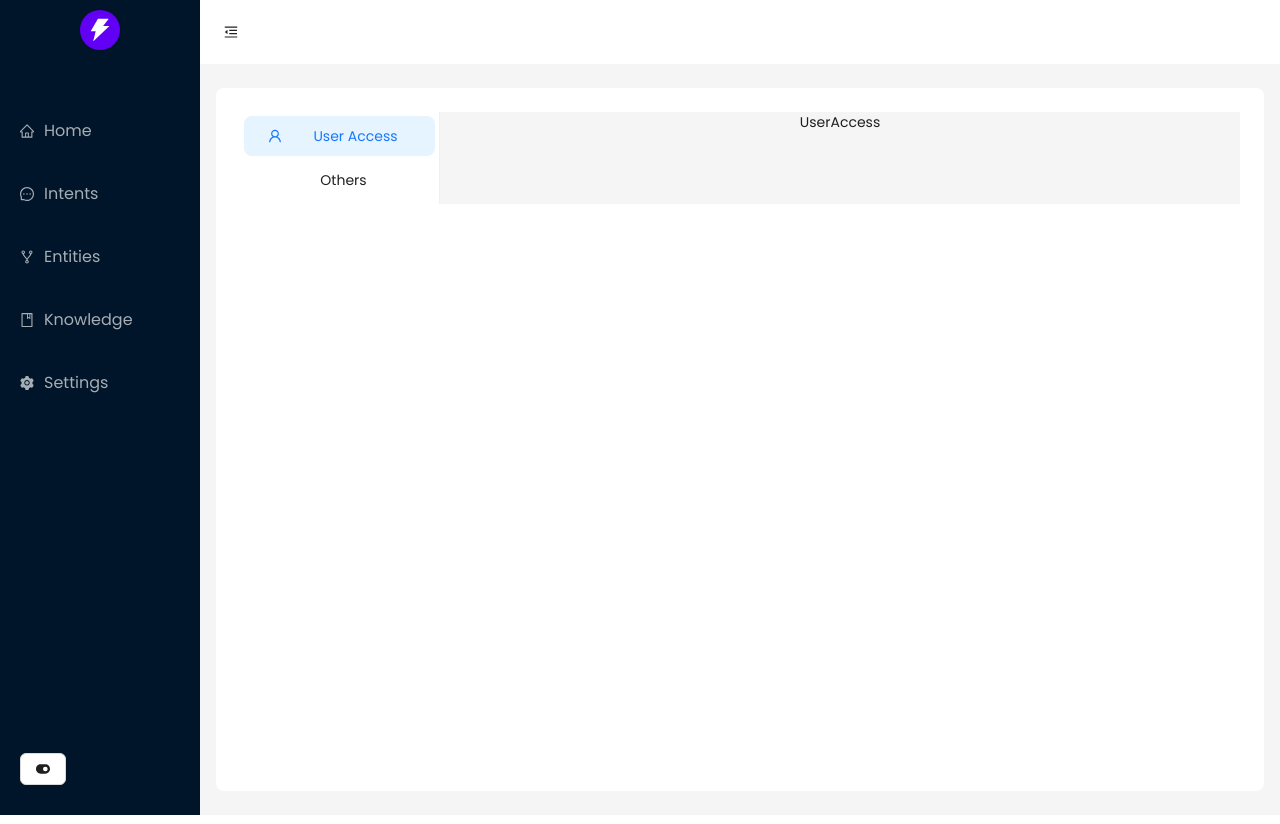
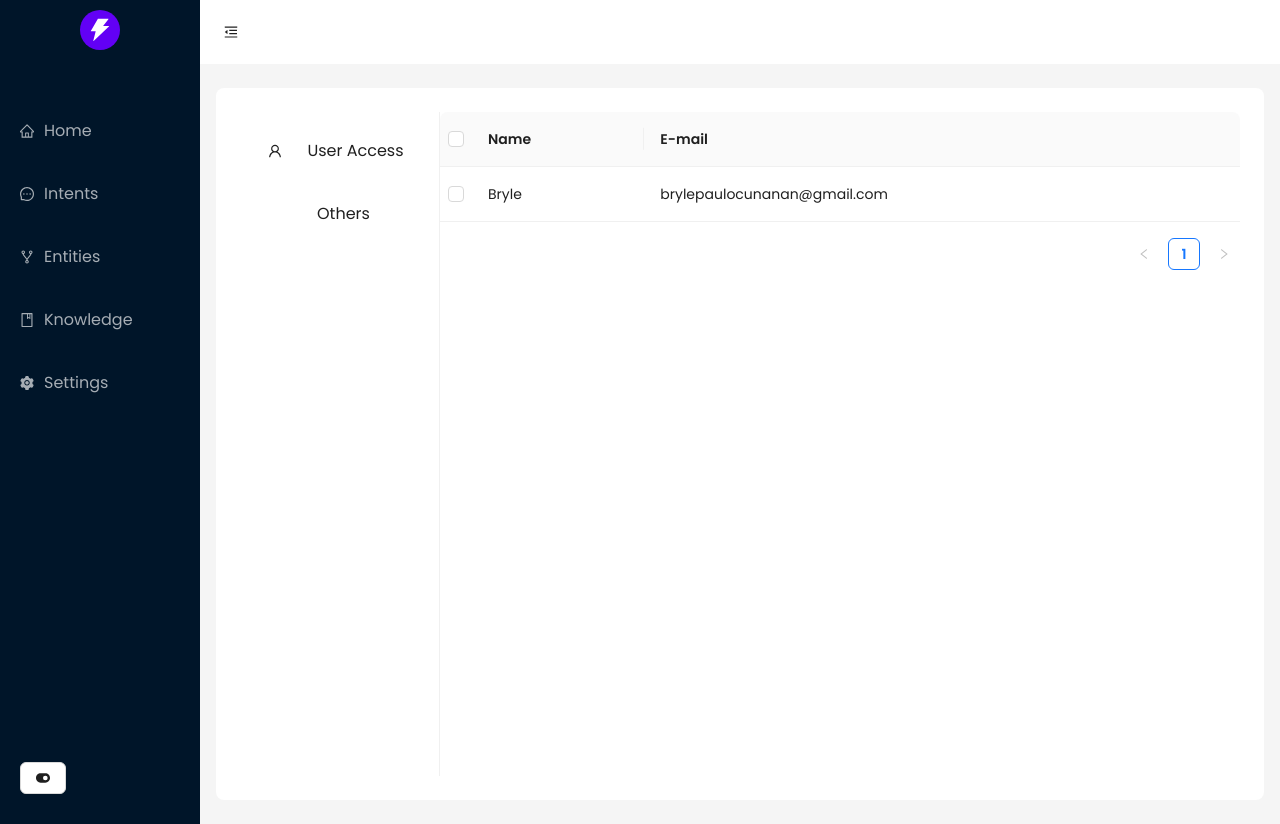
Before and after one commit to BryleCunanan/ai360-studio, a React (Vite) app: page /settings/useraccess in a window 1280 px wide. Built offline with nearby package versions, Linux system fonts and the light colour scheme.

Commit message:
implemented modal component for editing of user data

```diff
--- a/index.html
+++ b/index.html
@@ -4,7 +4,7 @@
     <meta charset="UTF-8" />
     <link rel="icon" type="image/svg+xml" href="/vite.svg" />
     <meta name="viewport" content="width=device-width, initial-scale=1.0" />
-    <title>Rasa UI</title>
+    <title>AI360 Studio</title>
   </head>
   <body>
     <div id="root"></div>
--- /dev/null
+++ b/src/components/UserForm.jsx
@@ -0,0 +1,7 @@
+import { Button, Checkbox, Form, Input } from "antd";
+
+const UserForm = () => {
+  return <Form name="user-form">Hello, World</Form>;
+};
+
+export default UserForm;
--- a/src/index.css
+++ b/src/index.css
@@ -43,6 +43,15 @@
   position: relative;
 }
 
+.settings-menu {
+  height: 83vh;
+  display: flex;
+  flex-direction: column;
+  gap: 15px;
+  font-size: 1rem;
+  position: relative;
+}
+
 .toggle-theme-btn {
   position: absolute;
   bottom: 30px;
@@ -80,3 +89,10 @@
 .delete-btn {
   right: 20px;
 }
+
+.user-modal {
+  position: fixed;
+  top: 0;
+  right: 0;
+  z-index: 9999;
+}
--- a/src/pages/Settings.jsx
+++ b/src/pages/Settings.jsx
@@ -21,12 +21,7 @@ const Settings = () => {
   return (
     <Layout>
       <Sider>
-        <Menu
-          onClick={handleClick}
-          className="sidebar"
-          defaultSelectedKeys={"useraccess"}
-          mode="inline"
-        >
+        <Menu onClick={handleClick} className="settings-menu" mode="inline">
           {items.map((item) => (
             <Menu.Item key={item.key} icon={item.icon}>
               <NavLink to={item.key}>{item.label}</NavLink>
@@ -34,7 +29,7 @@ const Settings = () => {
           ))}
         </Menu>
       </Sider>
-      <Content>
+      <Content style={{ backgroundColor: "white" }}>
         <Outlet />
       </Content>
     </Layout>
--- a/src/pages/UserAccess.jsx
+++ b/src/pages/UserAccess.jsx
@@ -1,7 +1,58 @@
-import React from "react";
+import { Table, Modal } from "antd";
+import { useState } from "react";
+import UserForm from "../components/UserForm";
+
+const handleClick = () => {};
+
+const dataSource = [
+  {
+    key: "1",
+    name: "Bryle",
+    email: "brylepaulocunanan@gmail.com",
+  },
+];
+
+const columns = [
+  {
+    title: "Name",
+    dataIndex: "name",
+    key: "name",
+  },
+  {
+    title: "E-mail",
+    dataIndex: "email",
+    key: "email",
+  },
+];
 
 const UserAccess = () => {
-  return <div>UserAccess</div>;
+  const [modalOpen, setModalOpen] = useState(false);
+  return (
+    <div>
+      <Table
+        dataSource={dataSource}
+        columns={columns}
+        rowSelection={{ type: "checkbox" }}
+        onRow={(record, rowIndex) => {
+          return {
+            onClick: () => {
+              setModalOpen(true);
+            },
+          };
+        }}
+      />
+      <Modal
+        title="aa "
+        className="user-modal"
+        open={modalOpen}
+        onOk={() => setModalOpen(false)}
+        onCancel={() => setModalOpen(false)}
+        styles={{ body: { height: "88vh" } }}
+      >
+        <UserForm />
+      </Modal>
+    </div>
+  );
 };
 
 export default UserAccess;
```
